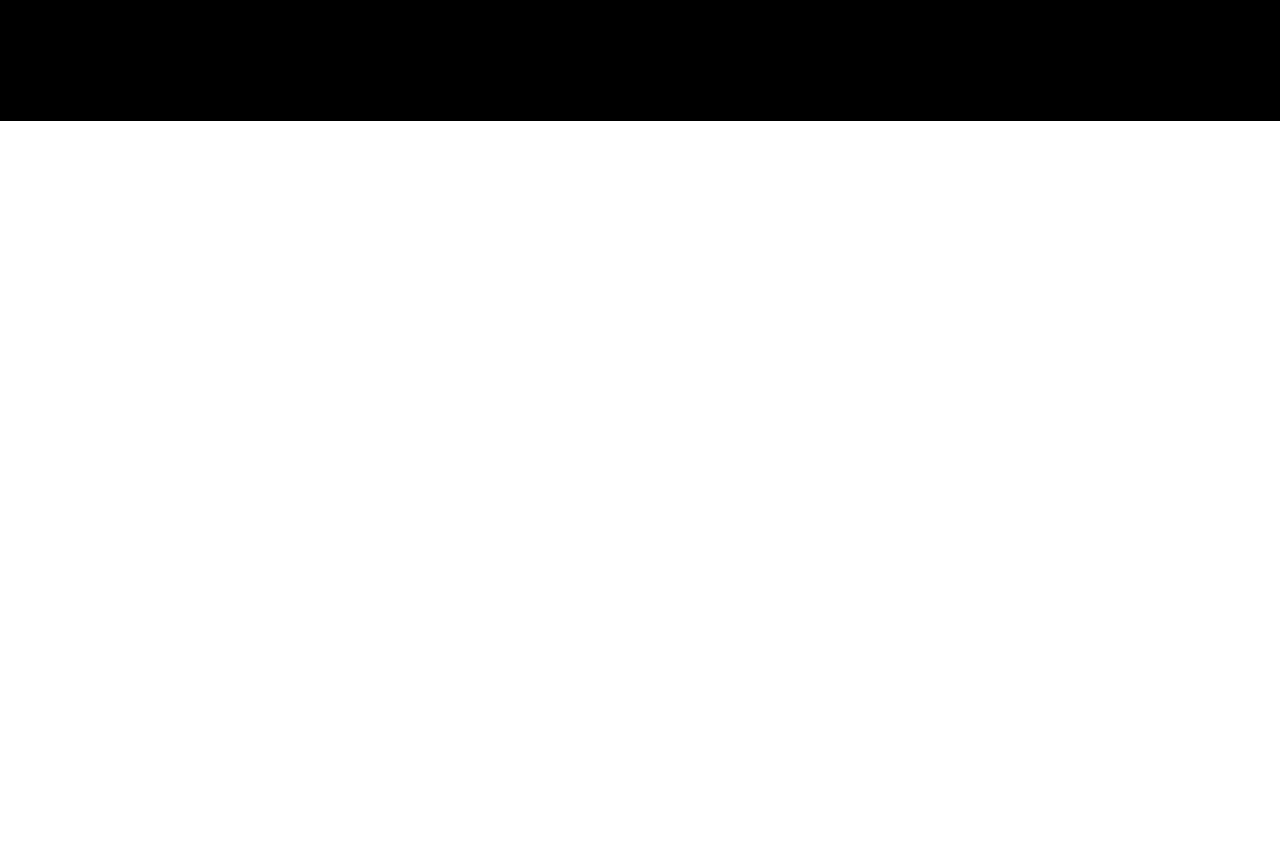
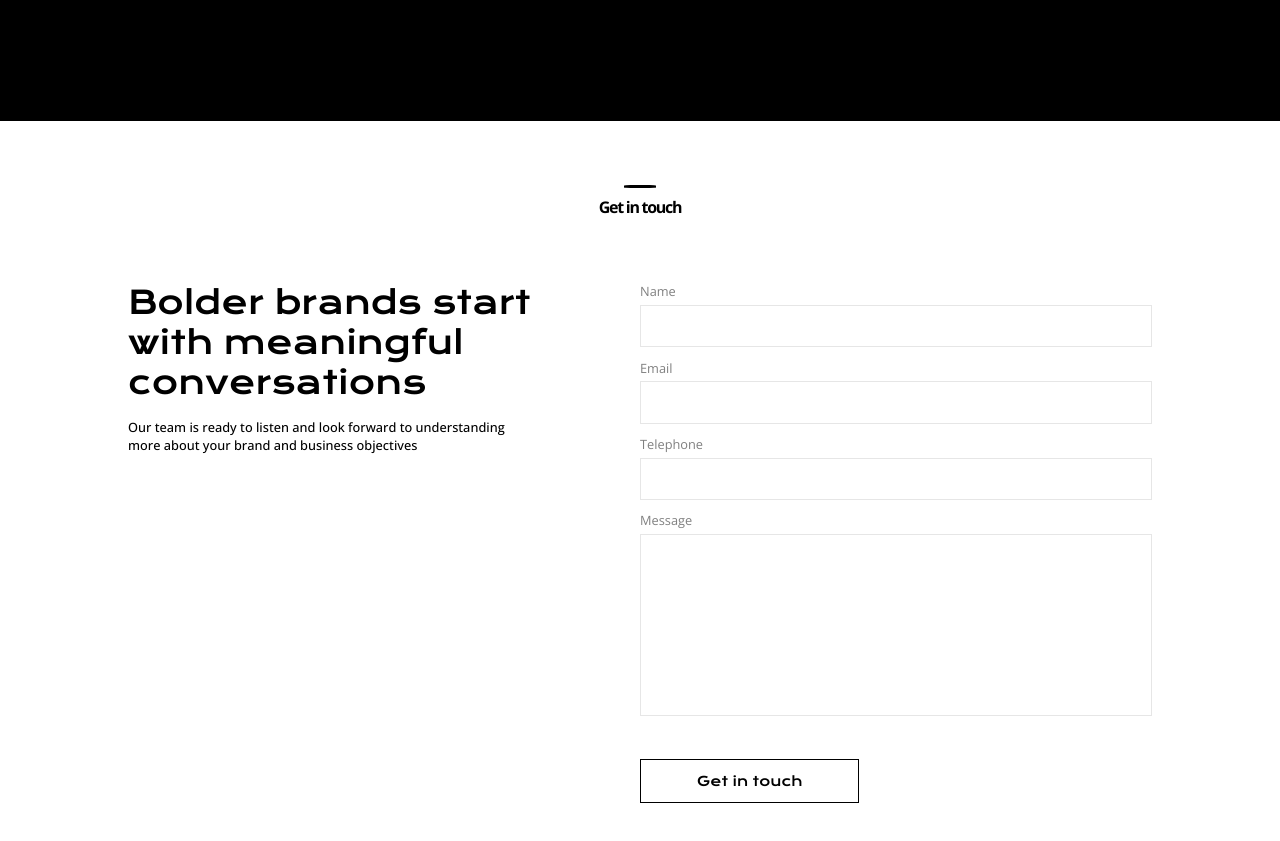
Before and after one commit to ADitta/zecco-tech-test, a React (Create React App) app: page / in a window 1280 px wide. Shown: the part 1640-2481 px from the top of the page. Before the commit the page ends 1761 px from the top, so only its background shows below. Built offline with nearby package versions, Linux system fonts and the light colour scheme.

Commit message:
implement GetInTouch component with styling

```diff
--- a/src/App.jsx
+++ b/src/App.jsx
@@ -1,4 +1,4 @@
-import { Nav, Hero, AboutUs, Services } from "./components/index";
+import { Nav, Hero, AboutUs, Services, GetInTouch } from "./components/index";
 
 function App() {
   return (
@@ -7,6 +7,7 @@ function App() {
       <Hero />
       <AboutUs />
       <Services />
+      <GetInTouch />
     </main>
   );
 }
--- /dev/null
+++ b/src/components/GetInTouch.jsx
@@ -0,0 +1,91 @@
+import { useState } from "react";
+
+const GetInTouch = () => {
+  const [name, setName] = useState("");
+  const [email, setEmail] = useState("");
+  const [phone, setPhone] = useState("");
+  const [message, setMessage] = useState("");
+
+  const submitHandler = (e) => {
+    e.preventDefault();
+    setName("");
+    setEmail("");
+    setPhone("");
+    setMessage("");
+    alert("Thank you for your message, our team will get back to you soon.");
+  };
+  return (
+    <section id="contact" className="contact">
+      <h2 className="title-container">Get in touch</h2>
+      <div className="contact__flex-container">
+        <div className="contact__info-container">
+          <div className="contact__info">
+            <h1 className="contact__title">
+              Bolder brands start with meaningful conversations
+            </h1>
+            <p className="contact__paragraph">
+              Our team is ready to listen and look forward to understanding more
+              about your brand and business objectives
+            </p>
+          </div>
+        </div>
+        <form onSubmit={(e) => submitHandler(e)} className="contact__form">
+          <label className="contact__label" htmlFor="name">
+            Name
+          </label>
+          <input
+            className="contact__input"
+            onChange={(e) => setName(e.target.value)}
+            value={name}
+            id="name"
+            pattern="[A-Za-z\s]+"
+            type="text"
+            required
+          />
+          <label className="contact__label" htmlFor="email">
+            Email
+          </label>
+          <input
+            className="contact__input"
+            onChange={(e) => setEmail(e.target.value)}
+            value={email}
+            id="email"
+            type="email"
+            required
+          />
+          <label className="contact__label" htmlFor="telephone">
+            Telephone
+          </label>
+          <input
+            className="contact__input"
+            onChange={(e) => {
+              setPhone(e.target.value);
+            }}
+            value={phone}
+            id="telephone"
+            type="number"
+            maxLength={16}
+            required
+          />
+          <label className="contact__label" htmlFor="message">
+            Message
+          </label>
+          <textarea
+            className="contact__textarea"
+            onChange={(e) => {
+              setMessage(e.target.value);
+            }}
+            value={message}
+            id="message"
+            cols={60}
+            rows={10}
+            required
+          ></textarea>
+          <button className="contact__button">Get in touch</button>
+        </form>
+      </div>
+    </section>
+  );
+};
+
+export default GetInTouch;
--- a/src/components/index.js
+++ b/src/components/index.js
@@ -2,4 +2,5 @@ import Nav from "./Nav";
 import Hero from "./Hero";
 import AboutUs from "./AboutUs";
 import Services from "./Services";
-export { Nav, Hero, AboutUs, Services };
+import GetInTouch from "./GetInTouch";
+export { Nav, Hero, AboutUs, Services, GetInTouch };
--- a/src/styles/App.scss
+++ b/src/styles/App.scss
@@ -3,7 +3,7 @@ $krona: "Krona One", sans-serif;
 $open-sans: "Open Sans", sans-serif;
 $button-background-color: rgb(226, 222, 222);
 $hero-parapgraph-color: rgb(183, 182, 187);
-$paragraph-color: rgb(181, 189, 190);
+$services-paragraph-color: rgb(181, 189, 190);
 // Global reset
 * {
   margin: 0;
@@ -49,3 +49,4 @@ p {
 @import "./hero";
 @import "./aboutUs";
 @import "./services";
+@import "./getInTouch";
--- /dev/null
+++ b/src/styles/_getInTouch.scss
@@ -0,0 +1,62 @@
+.contact {
+  padding: 4rem 8rem;
+  &__flex-container {
+    display: flex;
+  }
+  &__info-container {
+    flex: 1;
+  }
+  &__info {
+    width: 80%;
+  }
+  &__title {
+    color: black;
+    font-size: 2rem;
+    margin-bottom: 1rem;
+    width: 100%;
+    max-width: 30rem;
+  }
+  &__form {
+    flex: 1;
+  }
+  &__label,
+  &__input,
+  &__textarea {
+    width: 100%;
+    display: block;
+  }
+  &__input,
+  &__textarea {
+    border: 0.1rem solid rgba($color: grey, $alpha: 0.2);
+  }
+  &__label {
+    color: grey;
+    font-size: 0.8rem;
+  }
+  &__input {
+    padding: 0.7rem 0rem;
+    margin: 0.3rem 0rem 0.7rem;
+  }
+  &__textarea {
+    margin: 0.3rem 0rem 0.7rem;
+    resize: none;
+  }
+  &__paragraph {
+    font-weight: 500;
+    width: 100%;
+    max-width: 24rem;
+  }
+  &__button {
+    margin: 2rem 0;
+    font-family: $krona;
+    background: none;
+    border: 0.1rem solid black;
+    padding: 0.8rem 3.5rem;
+    cursor: pointer;
+    transition: all 0.3s ease-in-out;
+    &:hover {
+      background-color: black;
+      color: white;
+    }
+  }
+}
--- a/src/styles/_services.scss
+++ b/src/styles/_services.scss
@@ -43,6 +43,6 @@
   &__paragraph {
     width: 100%;
     max-width: 24rem;
-    color: $paragraph-color;
+    color: $services-paragraph-color;
   }
 }
```
